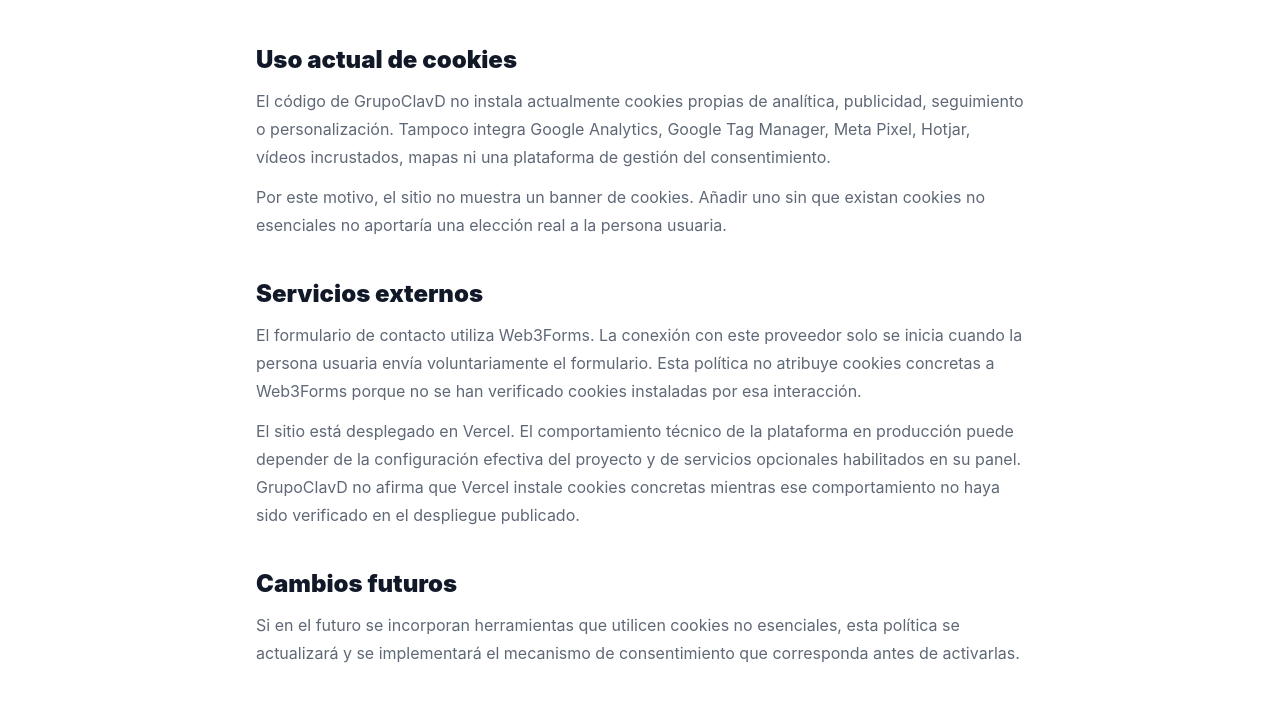
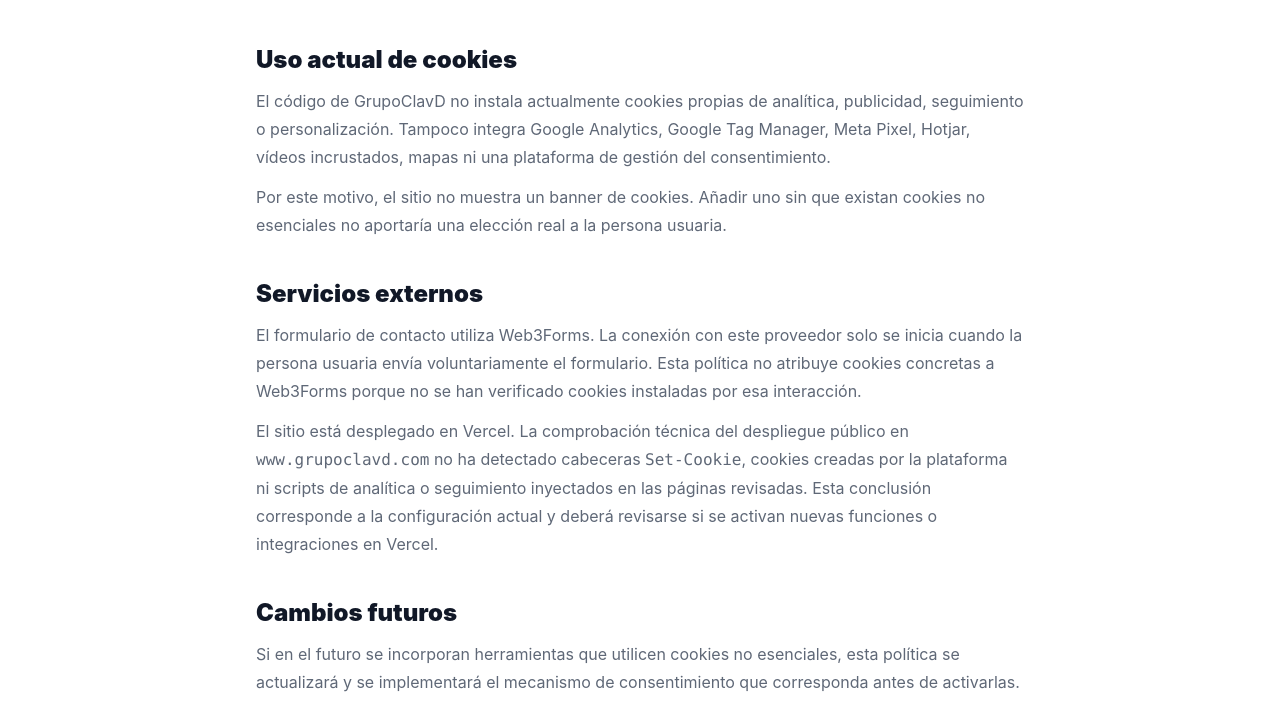
Before and after one commit to MC-19/grupoclavd-web, an Astro site: page /cookies in a window 1280 px wide. Shown: the part 338-1042 px from the top of the page. Built offline with nearby package versions, Linux system fonts and the light colour scheme; Astro itself is replaced by a stand-in of ours.

Commit message:
feat(cookies): update external services section for clarity on cookie usage and Vercel deployment

```diff
--- a/src/pages/cookies.astro
+++ b/src/pages/cookies.astro
@@ -5,7 +5,7 @@
 
 <LegalLayout title="Política de cookies | GrupoClavD" description="Información sobre el uso actual de cookies y tecnologías similares en el sitio web de GrupoClavD." eyebrow="Información legal" heading="Política de cookies" intro="Aquí explicamos qué cookies y tecnologías similares utiliza actualmente el código de este sitio web.">
   <section><h2>Uso actual de cookies</h2><p>El código de GrupoClavD no instala actualmente cookies propias de analítica, publicidad, seguimiento o personalización. Tampoco integra Google Analytics, Google Tag Manager, Meta Pixel, Hotjar, vídeos incrustados, mapas ni una plataforma de gestión del consentimiento.</p><p>Por este motivo, el sitio no muestra un banner de cookies. Añadir uno sin que existan cookies no esenciales no aportaría una elección real a la persona usuaria.</p></section>
-  <section><h2>Servicios externos</h2><p>El formulario de contacto utiliza Web3Forms. La conexión con este proveedor solo se inicia cuando la persona usuaria envía voluntariamente el formulario. Esta política no atribuye cookies concretas a Web3Forms porque no se han verificado cookies instaladas por esa interacción.</p><p>El sitio está desplegado en Vercel. El comportamiento técnico de la plataforma en producción puede depender de la configuración efectiva del proyecto y de servicios opcionales habilitados en su panel. GrupoClavD no afirma que Vercel instale cookies concretas mientras ese comportamiento no haya sido verificado en el despliegue publicado.</p></section>
+  <section><h2>Servicios externos</h2><p>El formulario de contacto utiliza Web3Forms. La conexión con este proveedor solo se inicia cuando la persona usuaria envía voluntariamente el formulario. Esta política no atribuye cookies concretas a Web3Forms porque no se han verificado cookies instaladas por esa interacción.</p><p>El sitio está desplegado en Vercel. La comprobación técnica del despliegue público en <code>www.grupoclavd.com</code> no ha detectado cabeceras <code>Set-Cookie</code>, cookies creadas por la plataforma ni scripts de analítica o seguimiento inyectados en las páginas revisadas. Esta conclusión corresponde a la configuración actual y deberá revisarse si se activan nuevas funciones o integraciones en Vercel.</p></section>
   <section><h2>Cambios futuros</h2><p>Si en el futuro se incorporan herramientas que utilicen cookies no esenciales, esta política se actualizará y se implementará el mecanismo de consentimiento que corresponda antes de activarlas.</p></section>
   <section><h2>Contacto</h2><p>Si tienes dudas sobre esta información, puedes escribir a <a href={`mailto:${company.email}`}>{company.email}</a>.</p></section>
 </LegalLayout>
```
